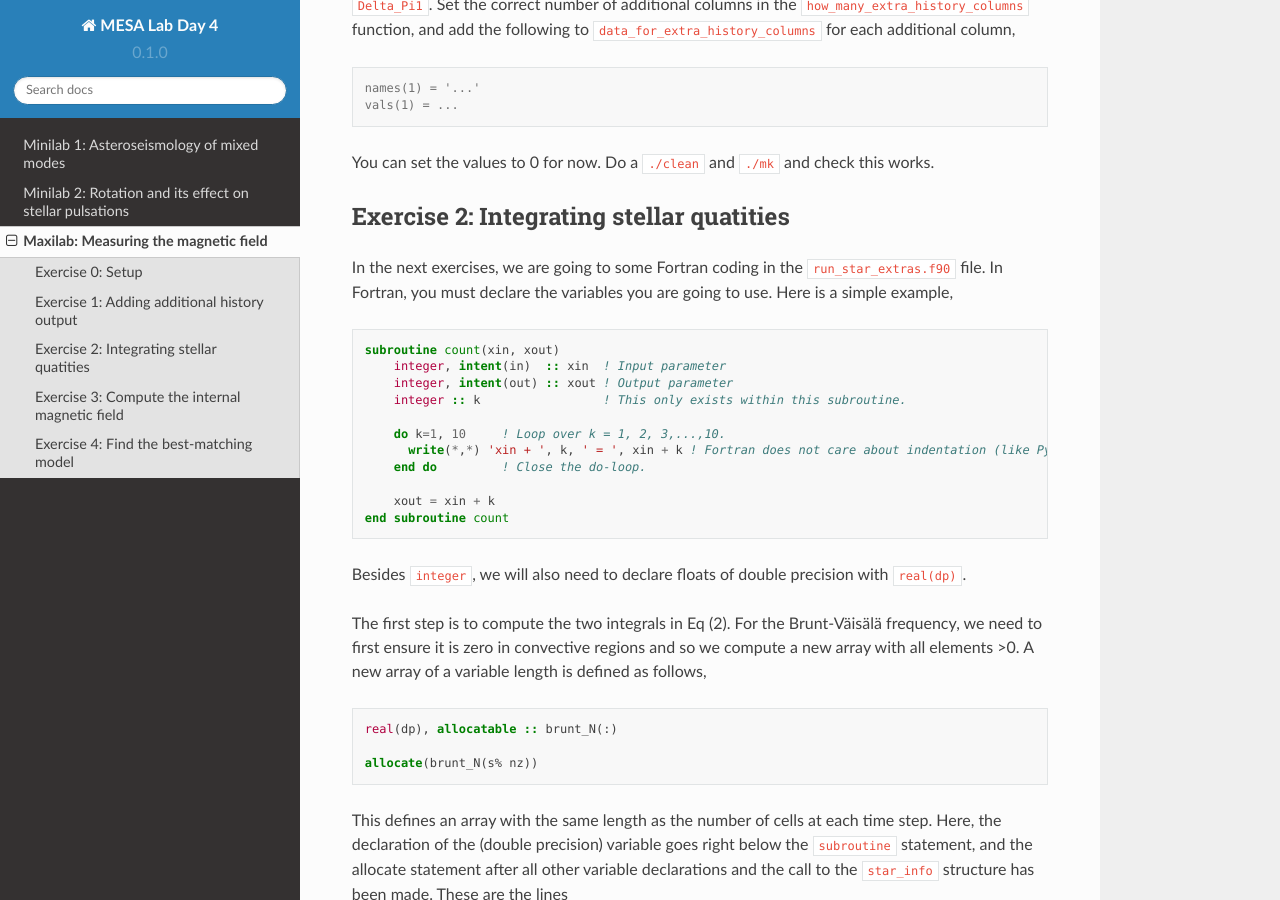
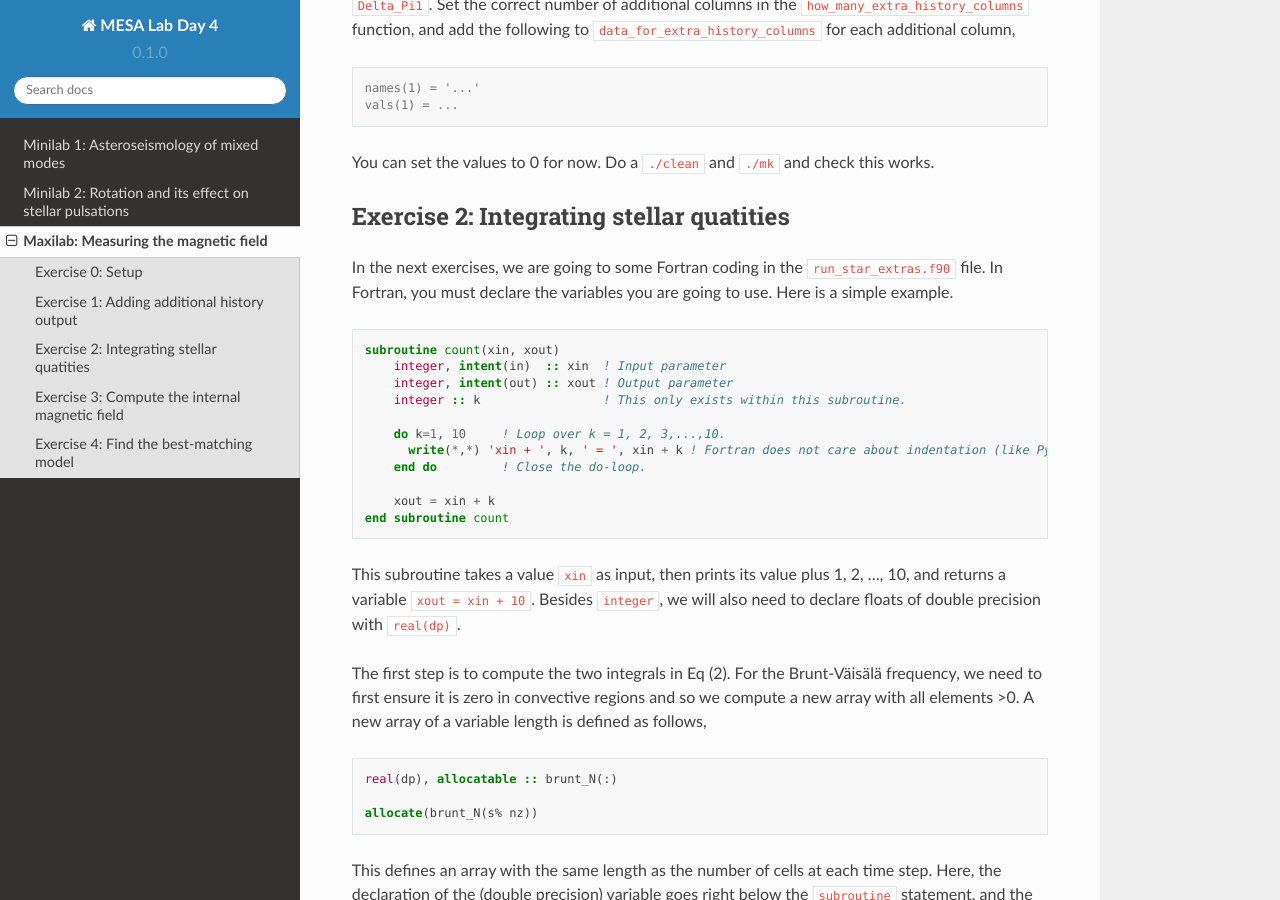
Before and after one commit to mesa-summer-school-2023/mesa-school-bugnet, a Sphinx documentation site: the page built from docs/maxilab.rst, in a window 1280 px wide and 900 px high, scrolled down 1114 px. Built offline with Sphinx 7.4.7 and the Read the Docs theme 2.0.0, drawn with Linux system fonts in a browser that asks for light colours.

Commit message:
Update maxilab.rst

```diff
--- a/docs/maxilab.rst
+++ b/docs/maxilab.rst
@@ -47,7 +47,7 @@ Do a ``./clean`` and ``./mk`` and check this works.
 
 Exercise 2: Integrating stellar quatities
 --------
-In the next exercises, we are going to some Fortran coding in the ``run_star_extras.f90`` file. In Fortran, you must declare the variables you are going to use. Here is a simple example,
+In the next exercises, we are going to some Fortran coding in the ``run_star_extras.f90`` file. In Fortran, you must declare the variables you are going to use. Here is a simple example.
 
 .. code:: fortran
 
@@ -62,7 +62,7 @@ In the next exercises, we are going to some Fortran coding in the ``run_star_ext
 
         xout = xin + k
     end subroutine count
-
+This subroutine takes a value ``xin`` as input, then prints its value plus 1, 2, ..., 10, and returns a variable ``xout = xin + 10``.
 Besides ``integer``, we will also need to declare floats of double precision with ``real(dp)``.
 
 The first step is to compute the two integrals in Eq (2). For the Brunt-Väisälä frequency, we need to first ensure it is zero in convective regions and so we compute a new array with all elements >0. A new array of a variable length is defined as follows,
```
